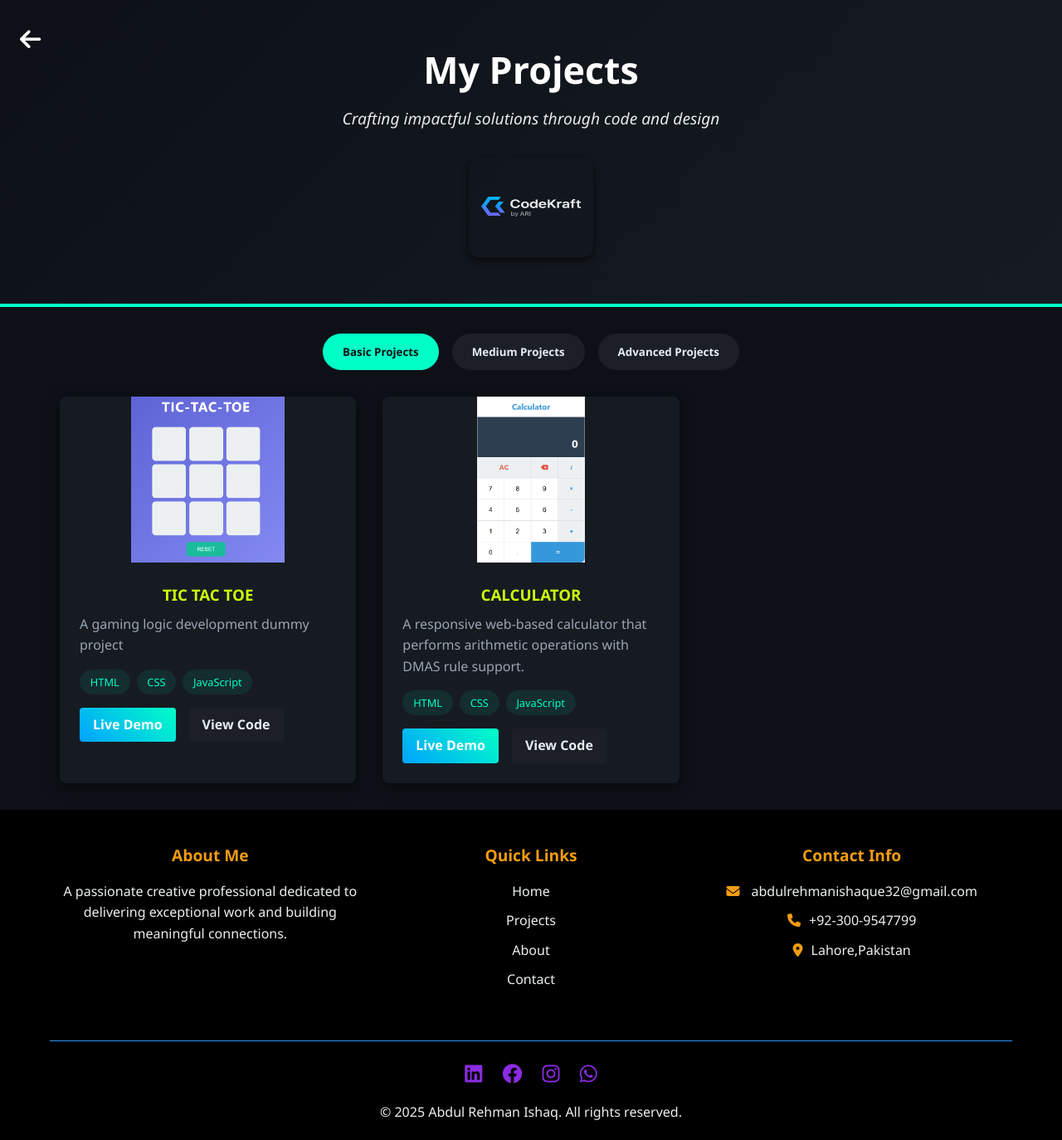
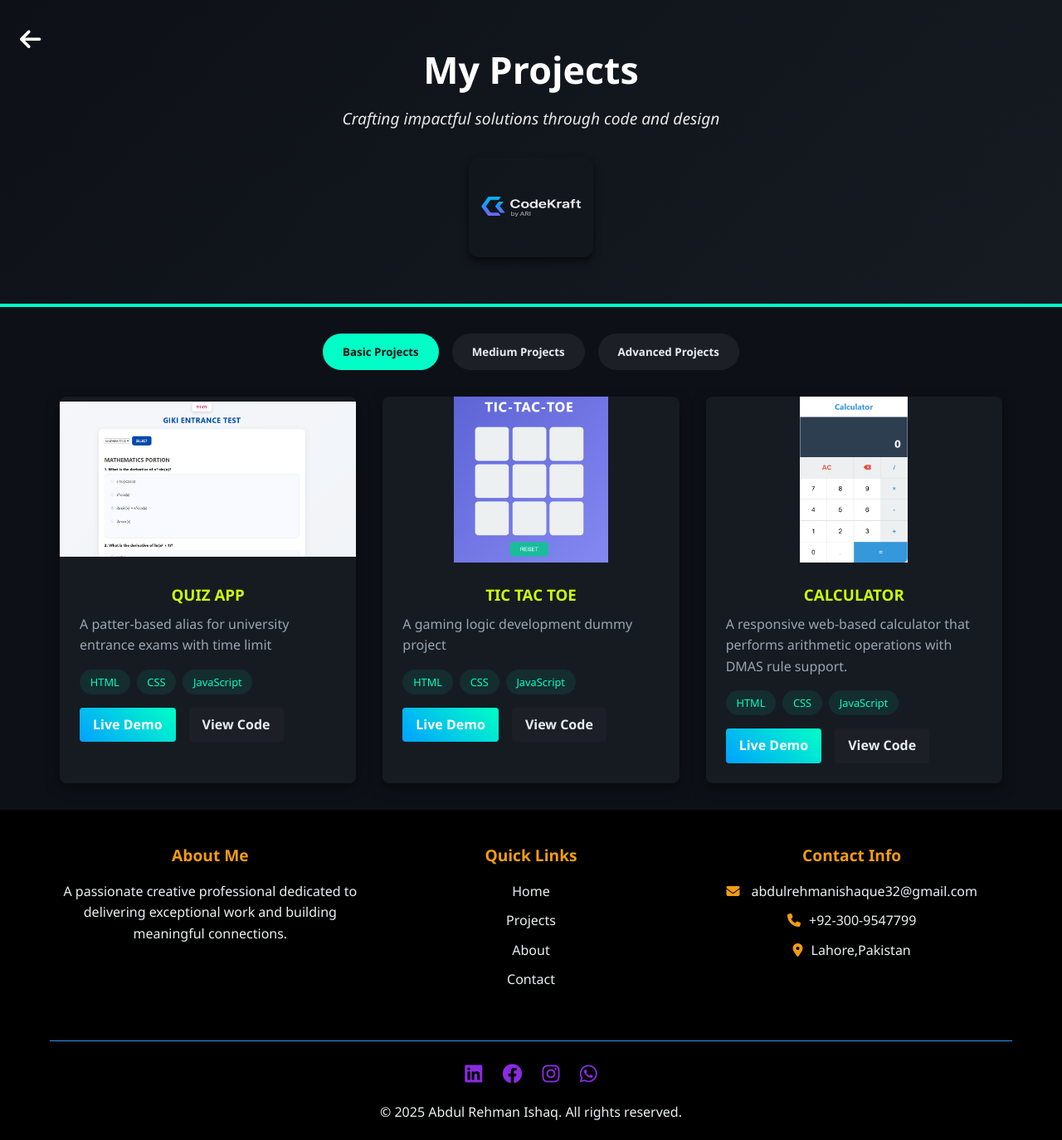
Before and after one commit to AbdulRehman-cell/portfolioweb, a Node server app: page /project in a window 1280 px wide. Shown: the whole page at 83% size. Run offline with Node 20, Linux system fonts and the light colour scheme.

Commit message:
additions

```diff
--- a/views/projects.ejs
+++ b/views/projects.ejs
@@ -262,6 +262,26 @@ header {
                 <!-- Project 1 -->
                 <div class="project-card">
                     <div class="project-imageh">
+                        <img class="hwise" src="\images\Screenshot 2025-10-12 010043.png" alt="Project 1" >
+                    </div>
+                    <div class="project-info">
+                        <h3>QUIZ APP</h3>
+                        <p>A patter-based alias for university entrance exams with time limit</p>
+                        <div class="project-tags">
+                            <span class="tag">HTML</span>
+                            <span class="tag">CSS</span>
+                            <span class="tag">JavaScript</span>
+                        </div>
+                        <div class="project-links">
+                            <a href="https://codekraftbyari6.netlify.app/" class="demo-btn">Live Demo</a>
+                            <a href="https://github.com/AbdulRehman-cell/quizapp" class="code-btn">View Code</a>
+                        </div>
+                    </div>
+                </div>
+
+                <!-- Project 2 -->
+                <div class="project-card">
+                    <div class="project-imageh">
                         <img class="hwise" src="\images\Screenshot 2025-08-07 160359.png" alt="Project 1" >
                     </div>
                     <div class="project-info">
@@ -279,7 +299,8 @@ header {
                     </div>
                 </div>
 
-                <!-- Project 2 -->
+
+                <!-- Project 3 -->
                 <div class="project-card">
                     <div class="project-imageh">
                         <img class="hwise" src="\images\calculator.png" alt="Project 2">
@@ -321,7 +342,7 @@ header {
                         </div>
                         <div class="project-links">
                             <a href="https://codekraftbyari3.netlify.app/" class="demo-btn">Live Demo</a>
-                            <a href="#" class="code-btn">View Code</a>
+                            <a href="https://github.com/AbdulRehman-cell/Convertor" class="code-btn">View Code</a>
                         </div>
                     </div>
                 </div>
@@ -341,7 +362,7 @@ header {
                         </div>
                         <div class="project-links">
                             <a href="https://codekraftbyari4.netlify.app/" class="demo-btn">Live Demo</a>
-                            <a href="#" class="code-btn">View Code</a>
+                            <a href="https://github.com/AbdulRehman-cell/weatherapp" class="code-btn">View Code</a>
                         </div>
                     </div>
                 </div>
```
Also changed, not shown: public/images/Screenshot 2025-10-11 185802.png (added), public/images/Screenshot 2025-10-12 010043.png (added).
